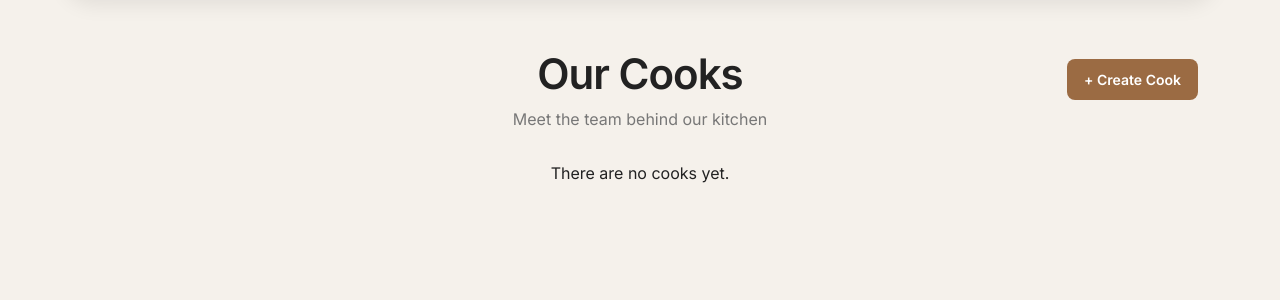
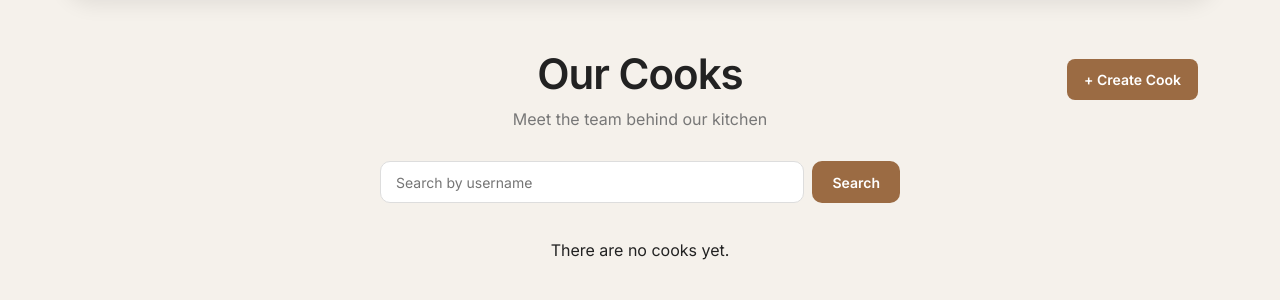
Before and after one commit to GGZahar1/Restaurant-kitchen-service, a Django app: page /cooks/ in a window 1280 px wide. Shown: the part 81-381 px from the top of the page. Run offline with Django 5.2, Linux system fonts and the light colour scheme; the visitor is signed in with stand-in values (Sample User, id 1); data that the repository does not hold is empty.

Commit message:
Add search by username to cooks page

```diff
--- a/kitchen/forms.py
+++ b/kitchen/forms.py
@@ -41,3 +41,12 @@ class DishTypeSearchForm(forms.Form):
                            widget=forms.TextInput(
                                attrs={"placeholder": "Search by name"}
                            ))
+
+
+class CookSearchForm(forms.Form):
+    username = forms.CharField(max_length=255,
+                               required=False,
+                               label="",
+                               widget=forms.TextInput(
+                                   attrs={"placeholder": "Search by username"}
+                               ))
--- a/kitchen/views.py
+++ b/kitchen/views.py
@@ -9,7 +9,7 @@ from django.shortcuts import render, redirect
 from django.urls import reverse_lazy
 from django.views import generic
 
-from kitchen.forms import DishForm, CookForm, DishSearchForm, DishTypeSearchForm
+from kitchen.forms import DishForm, CookForm, DishSearchForm, DishTypeSearchForm, CookSearchForm
 from kitchen.models import Dish, DishType, Cook
 
 
@@ -27,6 +27,23 @@ class CookListView(LoginRequiredMixin, generic.ListView):
     model = Cook
     paginate_by = 6
     template_name = "kitchen/cook-list.html"
+
+    def get_context_data(self, **kwargs: Any) -> dict[str, Any]:
+        context = super().get_context_data(**kwargs)
+        username = self.request.GET.get("username", "")
+        context["search_form"] = CookSearchForm(
+            initial={"username": username}
+        )
+        return context
+
+    def get_queryset(self):
+        queryset = super().get_queryset()
+        form = CookSearchForm(self.request.GET)
+        if form.is_valid():
+            queryset = Cook.objects.filter(
+                username__icontains=form.cleaned_data["username"]
+            )
+        return queryset
 
 
 class CookDetailView(LoginRequiredMixin, generic.DetailView):
@@ -58,7 +75,7 @@ class DishTypeListView(LoginRequiredMixin, generic.ListView):
     paginate_by = 6
     template_name = "kitchen/dish-type-list.html"
 
-    def get_context_data(self, **kwargs: Any) -> dict[str, any]:
+    def get_context_data(self, **kwargs: Any) -> dict[str, Any]:
         context = super().get_context_data(**kwargs)
 
         name = self.request.GET.get("name", "")
--- a/templates/kitchen/cook-list.html
+++ b/templates/kitchen/cook-list.html
@@ -5,7 +5,6 @@
 {% endblock %}
 
 {% block content %}
-
   <div class="container dish-types-page">
     <div class="dish-types-header">
       <div>
@@ -17,49 +16,41 @@
           + Create Cook
       </a>
     </div>
-
+    <form method="get" class="dish-search-form">
+      <div class="dish-search">
+        {{ search_form.username }}
+        <button type="submit" class="dish-search-btn">
+          Search
+        </button>
+      </div>
+    </form>
     <div class="row g-4">
-
       {% for cook in cook_list %}
-
         <div class="col-lg-4 col-md-6">
           <div class="cook-card">
-
             <h2 class="cook-name">
               {{ cook.first_name }} {{ cook.last_name }}
             </h2>
-
             <p class="cook-username">
               @{{ cook.username }}
             </p>
-
             <hr>
-
             <div class="cook-experience">
               <span>Experience</span>
-
               <strong>
                 {{ cook.years_of_experience }} years
               </strong>
             </div>
-
             <a href="{% url "kitchen:cook-detail" cook.id %}" class="cook-details">
               View details →
             </a>
-
           </div>
         </div>
-
       {% empty %}
-
         <p class="text-center">
           There are no cooks yet.
         </p>
-
       {% endfor %}
-
     </div>
-
   </div>
-
 {% endblock %}
```
